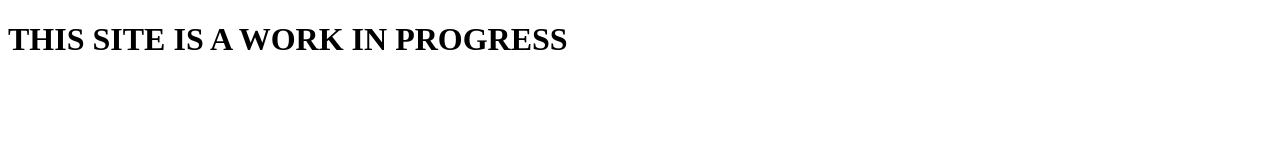
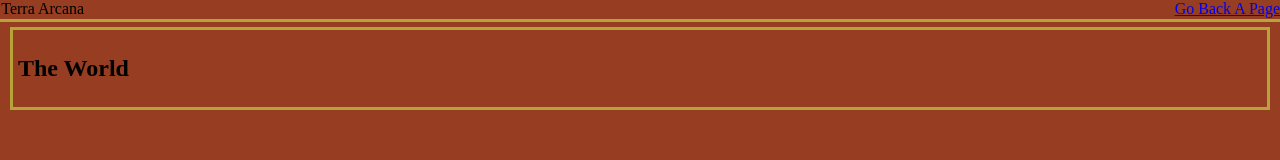
Before and after one commit to Munsterlandr/terra-arcana, a plain HTML site: page index.html in a window 1280 px wide. Drawn offline with Linux system fonts and the light colour scheme.

Commit message:
Some styling done, gonna take a break tho

```diff
--- a/index.html
+++ b/index.html
@@ -1,8 +1,15 @@
 <!DOCTYPE html>
 <head>
     <title>Terra Arcana</title>
-    <link rel="stylesheet" href="terra-arcana/style.css">
+    <link rel="stylesheet" href="style.css">
 </head>
 <body>
-    <h1>THIS SITE IS A WORK IN PROGRESS</h1>
+    <header>
+        <div id="siteLabel">Terra Arcana</div>
+        <a href="../writing.html" id="uplink">Go Back A Page</a>
+    </header>
+    <div class="blurb">
+        <h2>The World</h2>
+        <p></p>
+    </div>
 </body>
--- a/style.css
+++ b/style.css
@@ -0,0 +1,26 @@
+body {
+    background-color:#963d22;
+    margin:0;
+}
+
+header {
+    background-color: #963d22;
+    border-color:#b6a33a;
+    border-bottom-style: solid;
+    padding-bottom: 0.1%;
+    padding-left: 0.1%;
+    display: flex;
+    justify-content: space-between;
+}
+
+
+
+.blurb {
+    border-style: solid;
+    border-color:#b6a33a;
+    margin-top: 5px;
+    padding: 5px;
+    margin-bottom: 5px;
+    margin-left: 10px;
+    margin-right: 10px;
+}
```
Also changed, not shown: rec/OwOgatesOfHell.jpg (added).
